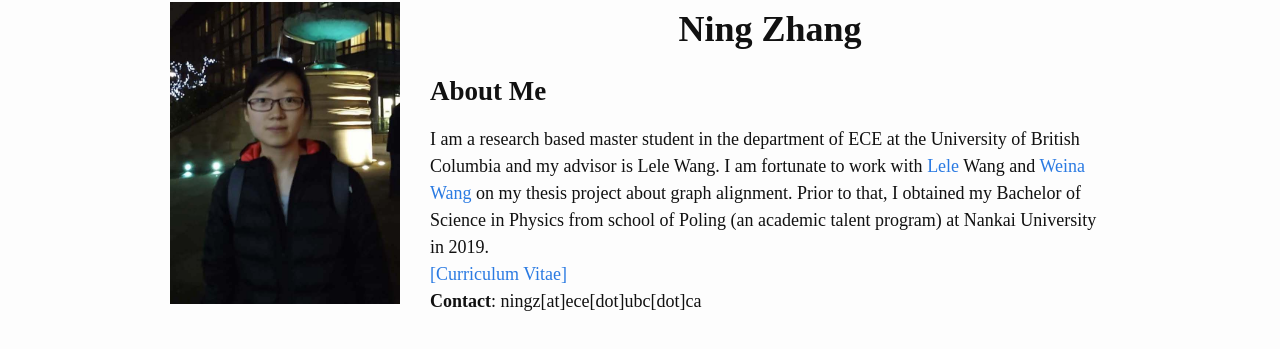
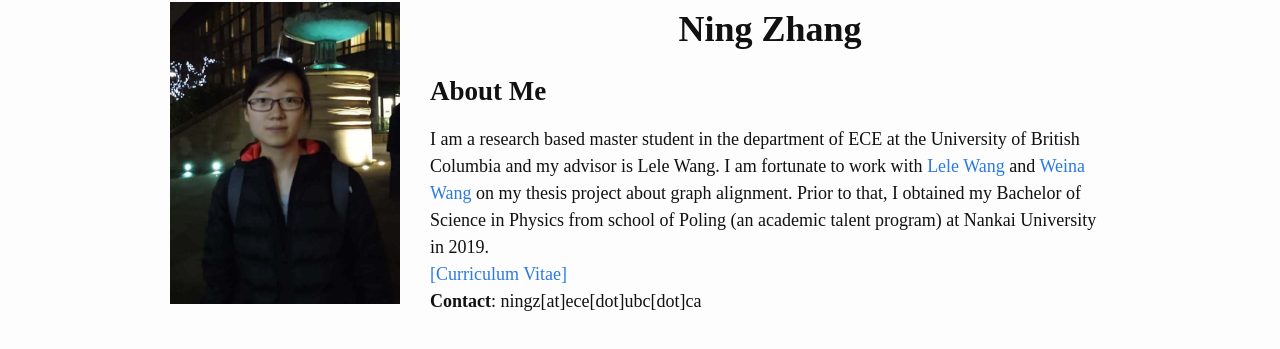
Before and after one commit to NingZhang-Git/NZ_website, a Jekyll site: the page built from index.md, in a window 1280 px wide. Shown: the part 105-454 px from the top of the page. Built offline with Jekyll 4.4.1, drawn with Linux system fonts in a browser that asks for light colours.

Commit message:
Update index.md

```diff
--- a/index.md
+++ b/index.md
@@ -10,7 +10,7 @@ layout: home
 # <center> <b>Ning Zhang</b> </center>
 <!-- ### <center>Welcom to my personal webpage!</center> -->
 ## **About Me**
-I am a research based master student in the department of ECE at the University of British Columbia and my advisor is Lele Wang. I am fortunate to work with [Lele](https://ece.ubc.ca/lele-wang/) Wang and [Weina Wang](http://www.cs.cmu.edu/~weinaw/) on my thesis project about graph alignment. Prior to that, I obtained my Bachelor of Science in Physics from school of Poling (an academic talent program) at Nankai University in 2019.\
+I am a research based master student in the department of ECE at the University of British Columbia and my advisor is Lele Wang. I am fortunate to work with [Lele Wang](https://ece.ubc.ca/lele-wang/) and [Weina Wang](http://www.cs.cmu.edu/~weinaw/) on my thesis project about graph alignment. Prior to that, I obtained my Bachelor of Science in Physics from school of Poling (an academic talent program) at Nankai University in 2019.\
 [[Curriculum Vitae]](assets/NingZhangCV.pdf)
 <br>
 **Contact**: ningz[at]ece[dot]ubc[dot]ca
```
